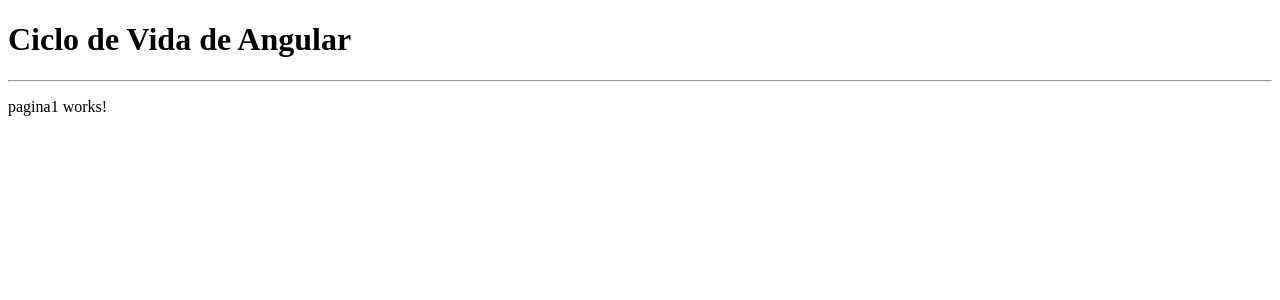
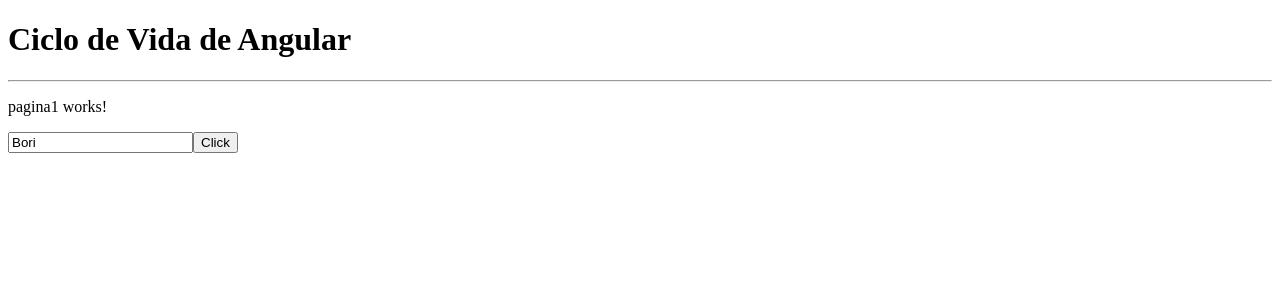
Before and after one commit to borilio/angular-ciclo-de-vida-hooks, an Angular app: page / in a window 1280 px wide. Shown: the top 300 px of the page. Built offline with nearby package versions, Linux system fonts and the light colour scheme.

Commit message:
Probando el DoCheck, AfterContentChecked y AfterViewChecked

```diff
--- a/src/app/app.module.ts
+++ b/src/app/app.module.ts
@@ -1,7 +1,8 @@
 import { NgModule } from '@angular/core';
 import { BrowserModule } from '@angular/platform-browser';
+import { AppRoutingModule } from './app-routing.module';
+import { FormsModule } from '@angular/forms';
 
-import { AppRoutingModule } from './app-routing.module';
 import { AppComponent } from './app.component';
 import { Pagina1Component } from './pages/pagina1/pagina1.component';
 import { MuestraNombreComponent } from './components/muestra-nombre/muestra-nombre.component';
@@ -14,7 +15,8 @@
   ],
   imports: [
     BrowserModule,
-    AppRoutingModule
+    AppRoutingModule,
+    FormsModule
   ],
   providers: [],
   bootstrap: [AppComponent]
--- a/src/app/components/muestra-nombre/muestra-nombre.component.ts
+++ b/src/app/components/muestra-nombre/muestra-nombre.component.ts
@@ -9,7 +9,6 @@
 
   constructor() { }
 
-  ngOnInit(): void {
-  }
+  ngOnInit(): void { }
 
 }
--- a/src/app/pages/pagina1/pagina1.component.html
+++ b/src/app/pages/pagina1/pagina1.component.html
@@ -1 +1,10 @@
 <p>pagina1 works!</p>
+
+<input
+    placeholder="Hola Mundo"
+    [(ngModel)]="nombre"
+    type="text">
+
+<button (click)="guardar()">
+    Click
+</button>
--- a/src/app/pages/pagina1/pagina1.component.ts
+++ b/src/app/pages/pagina1/pagina1.component.ts
@@ -27,6 +27,11 @@
     AfterViewChecked,
     OnDestroy
 {
+
+  //Atributos
+  nombre: string = "Bori";
+
+  //Métodos
   constructor() {
     console.log('constructor');
   }
@@ -54,6 +59,7 @@
   ngAfterViewChecked(): void {
     console.log('ngAfterViewChecked');
   }
+
   ngOnDestroy(): void {
     console.log('ngOnDestroy');
   }
@@ -61,4 +67,8 @@
   ngOnInit(): void {
     console.log('ngOnInit');
   }
+
+  guardar(){
+
+  }
 }
```
